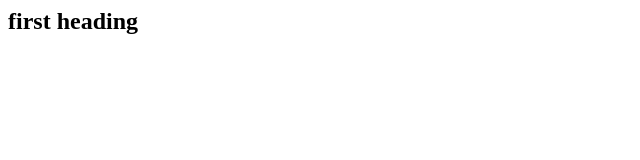
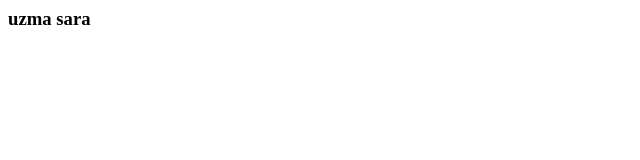
Before and after one commit to uzusara/freshersbatch-march17, a plain HTML site: page index.html in a window 1280 px wide. Shown: the whole page, without its empty margins (0-640 px from the left). Drawn offline with Linux system fonts and the light colour scheme.

Commit message:
All commit

```diff
--- a/index.html
+++ b/index.html
@@ -1 +1 @@
-<h2>first heading</h2>
+<h3> uzma sara </h3>
```
Also changed, not shown: Assignments/demo1.html (added), Assignments/demo2.html (added), info.txt (added), 1 other file.
